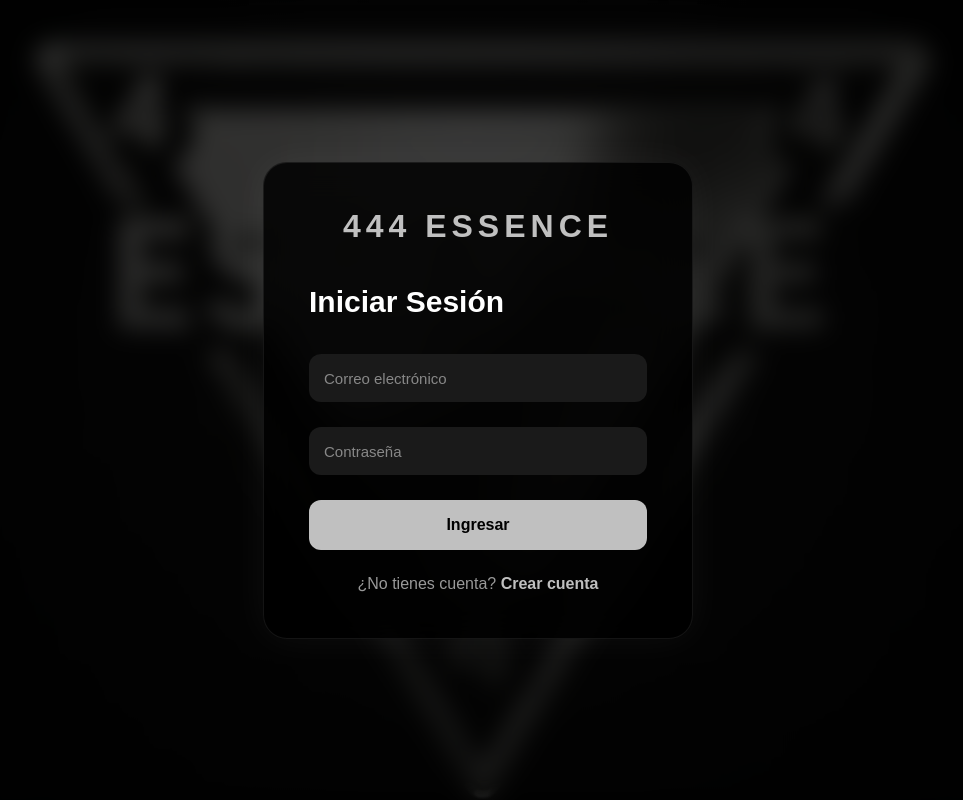
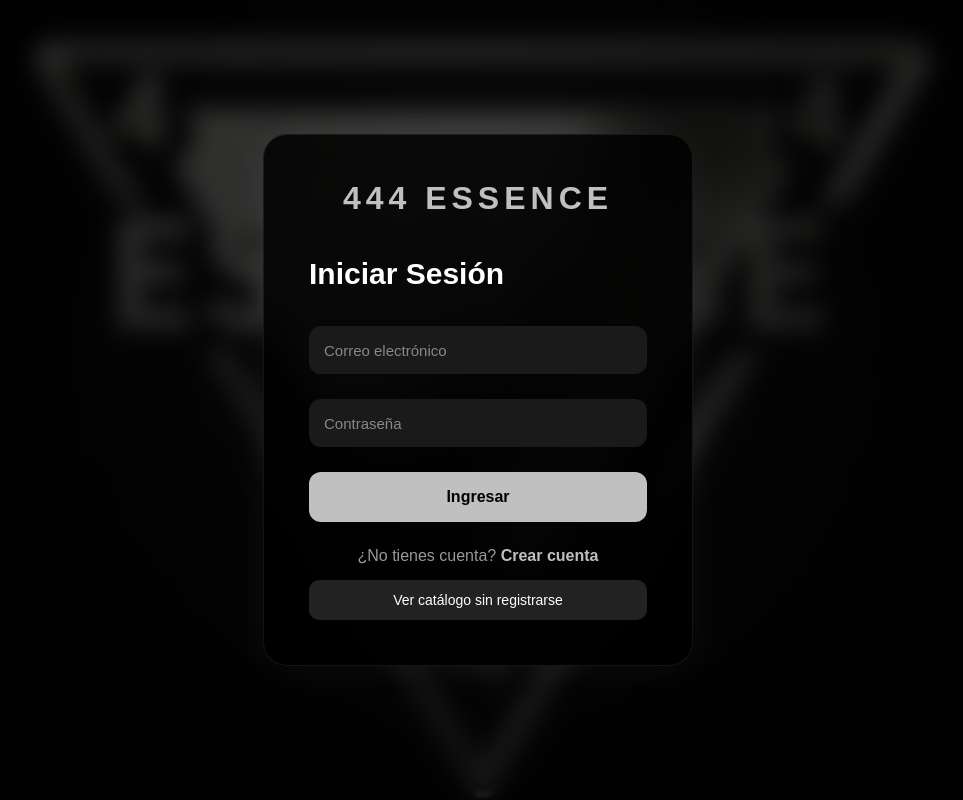
Before and after one commit to 444eesence/444-ESSENCE-main, a website: page public/login.html in a window 1280 px wide. Shown: the whole page, without its empty margins (162-1125 px from the left). Drawn offline with Linux system fonts and the light colour scheme.

Commit message:
Boton de catalogo

```diff
--- a/public/css/login.css
+++ b/public/css/login.css
@@ -416,3 +416,33 @@ RESPONSIVE MOVIL
     }
 
 }
+
+.btn-catalogo{
+
+    width:100%;
+
+    margin-top:15px;
+
+    padding:12px;
+
+    border:none;
+
+    border-radius:10px;
+
+    background:#222;
+
+    color:white;
+
+    cursor:pointer;
+
+    font-size:14px;
+
+    transition:.3s;
+
+}
+
+.btn-catalogo:hover{
+
+    background:#444;
+
+}
--- a/public/login.html
+++ b/public/login.html
@@ -163,15 +163,23 @@ CONTENEDOR PRINCIPAL
             <!-- CAMBIAR A REGISTRO -->
             <div class="switch-text">
 
-                ¿No tienes cuenta?
+    ¿No tienes cuenta?
 
-                <span onclick="mostrarRegistro()">
+    <span onclick="mostrarRegistro()">
 
-                    Crear cuenta
+        Crear cuenta
 
-                </span>
+    </span>
 
-            </div>
+</div>
+
+<button
+    class="btn-catalogo"
+    onclick="window.location.href='/'">
+
+    Ver catálogo sin registrarse
+
+</button>
 
         </div>
 
```
